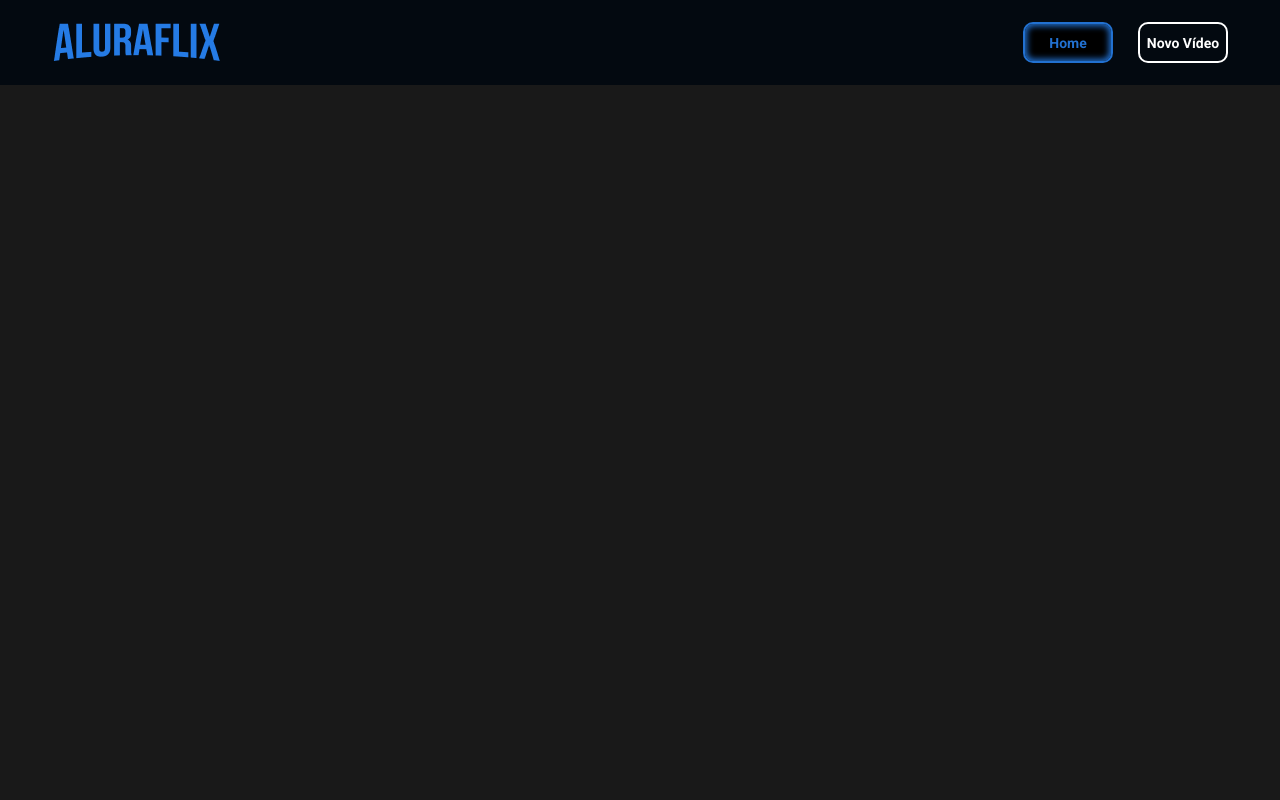
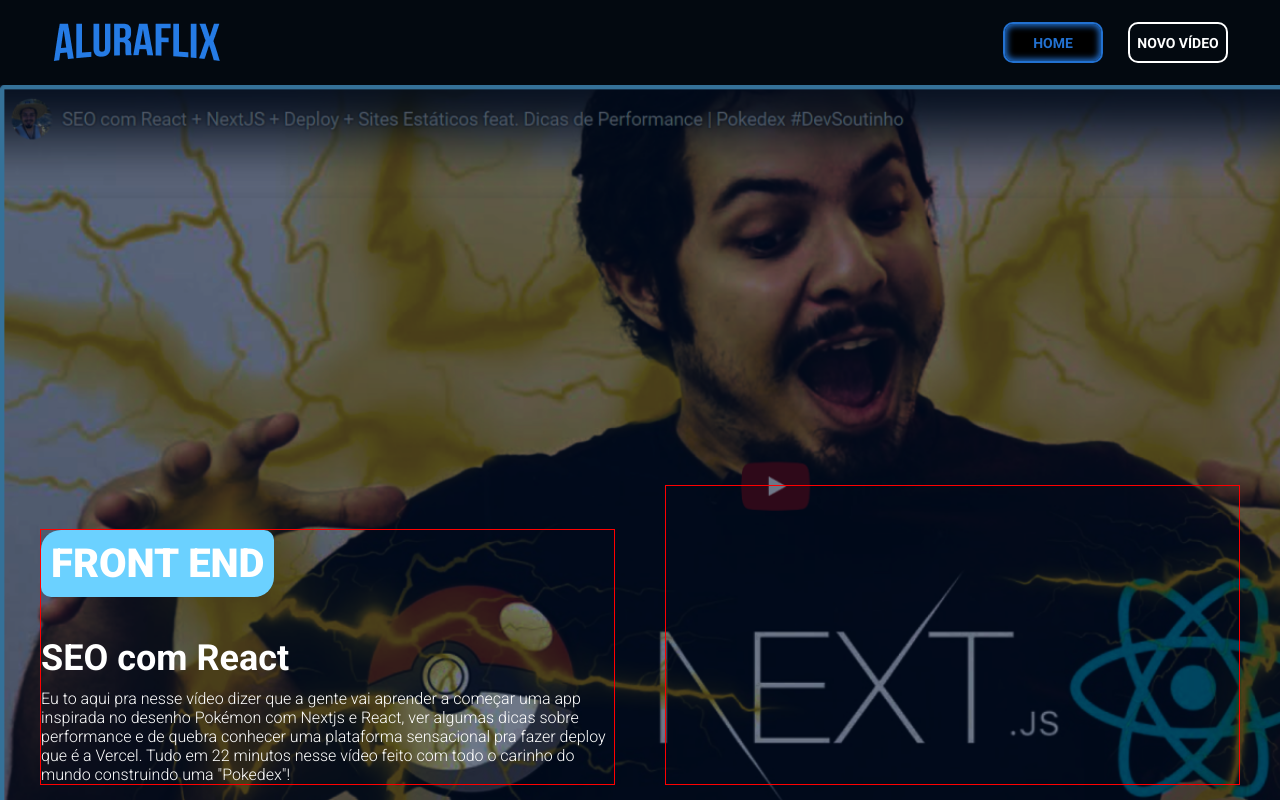
Before and after one commit to DiogoWi/aluraflix, a React (Vite) app: page / in a window 1280 px wide. Shown: the top 800 px of the page. Built offline with nearby package versions, Linux system fonts and the light colour scheme.

Commit message:
banner feito e outras modificações

```diff
--- /dev/null
+++ b/src/components/Banner/Banner.module.css
@@ -0,0 +1,51 @@
+.banner {
+    height: 100vh;
+    background-repeat: no-repeat;
+    background-size: cover;
+}
+
+.background {
+    display: flex;
+    justify-content: center;
+    align-items: end;
+    gap: 50px;
+    height: 100%;
+    width: 100%;
+    background-color: rgba(0, 18, 51, 0.500);
+    padding-bottom: 100px;
+    padding-inline: 40px;
+}
+
+.wrapperText {
+    display: flex;
+    flex-direction: column;
+    gap: 10px;
+    border: 1px solid red;
+    color: white;
+    width: 50%;
+
+    & label {
+        background-color: #6bd1ff;
+        font-size: 40px;
+        padding: 10px;
+        border-radius: 20px 10px;
+        font-weight: 800;
+        text-transform: uppercase;
+        width: fit-content;
+        margin-bottom: 30px;
+    }
+
+    & h2 {
+        font-size: 36px;
+    }
+
+    & p {
+        font-weight: 300;
+    }
+}
+
+.player {
+    width: 50%;
+    height: 300px;
+    border: 1px solid red;
+}
--- /dev/null
+++ b/src/components/Banner/index.jsx
@@ -0,0 +1,20 @@
+import styles from './Banner.module.css';
+import banner from '/banner.png';
+
+function Banner() {
+    return (
+        <div className={styles.banner} style={{ backgroundImage: `url(${banner})` }}>
+            <div className={styles.background}>
+                <div className={styles.wrapperText}>
+                    <label>Front End</label>
+                    <h2>SEO com React</h2>
+                    <p>Eu to aqui pra nesse vídeo dizer que a gente vai aprender a começar uma app inspirada no desenho Pokémon com Nextjs e React, ver algumas dicas sobre performance e de quebra conhecer uma plataforma sensacional pra fazer deploy que é a Vercel. Tudo em 22 minutos nesse vídeo feito com todo o carinho do mundo construindo uma "Pokedex"!</p>
+                </div>
+
+                <div className={styles.player}></div>
+            </div>
+        </div>
+    )
+}
+
+export default Banner;
--- a/src/components/NavBar/NavBar.module.css
+++ b/src/components/NavBar/NavBar.module.css
@@ -10,7 +10,7 @@
     gap: 25px;
 
     & button {
-        width: 90px;
+        width: 100px;
         cursor: pointer;
         font-size: 14px;
         font-weight: 700;
@@ -18,6 +18,7 @@
         border: 2px solid white;
         color: white;
         background: none;
+        text-transform: uppercase;
     }
 
     & button.ativo {
--- a/src/pages/Home/Home.module.css
+++ b/src/pages/Home/Home.module.css
@@ -0,0 +1,5 @@
+.main {
+    border: 1px solid red;
+    padding-inline: 42px;
+    padding-block: 42px 100px;
+}
--- a/src/pages/Home/index.jsx
+++ b/src/pages/Home/index.jsx
@@ -1,9 +1,15 @@
+import styles from './Home.module.css';
 import NavBar from '@/components/NavBar';
+import Banner from '@/components/Banner';
 
 function Home() {
   return (
     <>
       <NavBar />
+      <Banner />
+      <main className={styles.main}>
+        <h1>Card</h1>
+      </main>
     </>
   )
 }
```
Also changed, not shown: public/banner.png (added).
